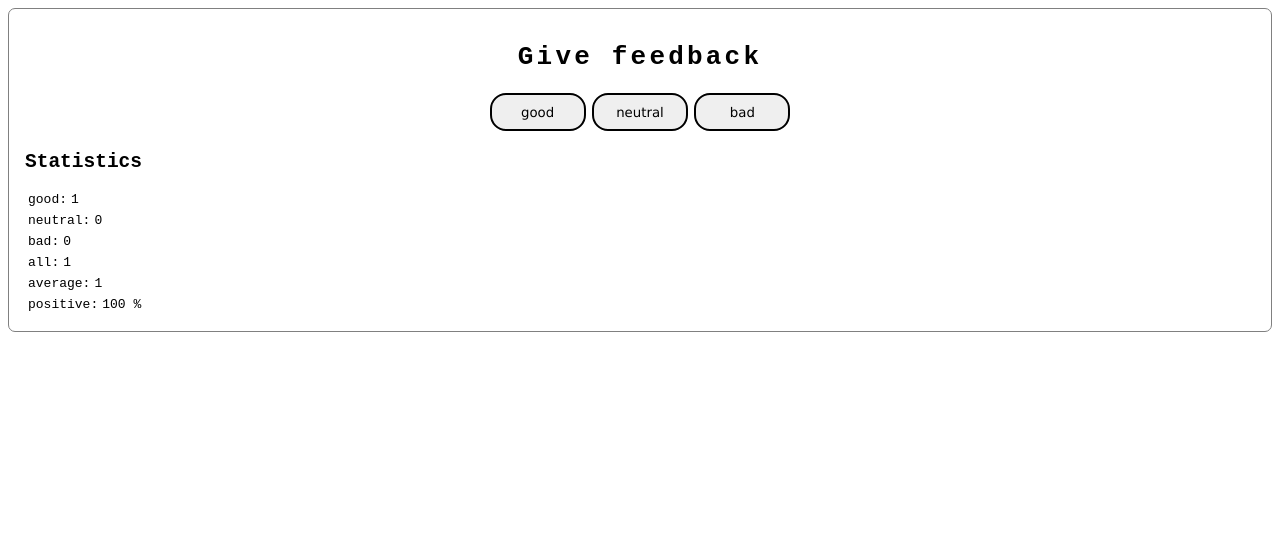
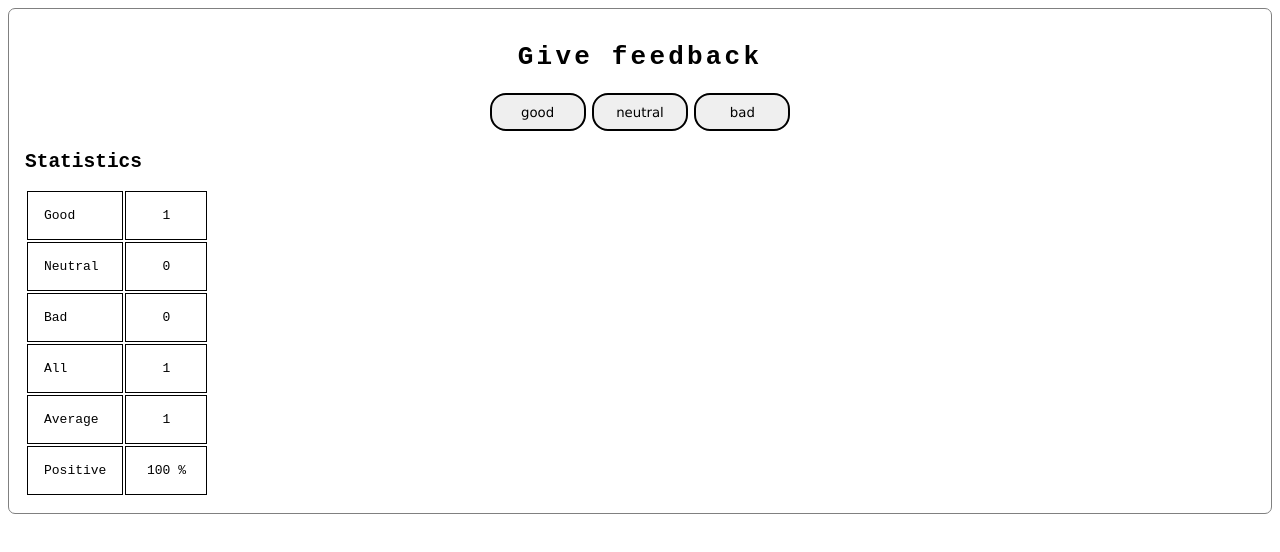
Before and after one commit to Saima445/02-react-unicafe, a React app: page / in a window 1280 px wide. Both pictures are taken after a click on the button "good". Shown: the top 552 px of the page. Built offline with nearby package versions, Linux system fonts and the light colour scheme; the HTML template or start-up script is replaced by a standard one.

Commit message:
09 muokattu taulukon sijoittelua. Nyt tehtävä oikein ja ohjeiden mukainen. 1.11 valmis.

```diff
--- a/src/App.css
+++ b/src/App.css
@@ -23,5 +23,15 @@ button {
 }
 
 button:hover {
-  background-color: rgb(144, 220, 253);
+  background-color: rgb(169, 220, 241);
 }
+
+td {
+  border: 1px solid black;
+  padding: 1rem;
+}
+
+.tdvalues {
+  text-align: center;
+  width: 3rem;
+}
--- a/src/App.jsx
+++ b/src/App.jsx
@@ -12,14 +12,14 @@ const App = () => {
     if (all === 0) {
       return 0;
     } else {
-      return (good * 1 + neutral * 0 + bad * -1) / all;
+      return Math.round(((good * 1 + neutral * 0 + bad * -1) / all) * 10) / 10;
     }
   };
   const positivePercentage = () => {
     if (all === 0) {
       return 0;
     } else {
-      return (good / all) * 100;
+      return Math.round((good / all) * 1000) / 10;
     }
   };
 
@@ -28,14 +28,74 @@ const App = () => {
       return <p>No feedback given</p>;
     } else {
       return (
-        <>
-          <Statistic value={good} text="good" />
-          <Statistic value={neutral} text="neutral" />
-          <Statistic value={bad} text="bad" />
-          <Statistic value={all} text="all" />
-          <Statistic value={average()} text="average" />
-          <Statistic value={positivePercentage()} text="positive" text2="%" />
-        </>
+        <Statistic
+          good={good}
+          neutral={neutral}
+          bad={bad}
+          all={all}
+          average={average()}
+          positive={positivePercentage()}
+        />
+        // <>
+        //   <Statistic value={good} text="good" />
+        //   <Statistic value={neutral} text="neutral" />
+        //   <Statistic value={bad} text="bad" />
+        //   <Statistic value={all} text="all" />
+        //   <Statistic value={average()} text="average" />
+        //   <Statistic value={positivePercentage()} text="positive" text2="%" />
+        // </>
+        // <table>
+        //   <tbody>
+        //     <tr>
+        //       <td>
+        //         <Statistic text="Good" />
+        //       </td>
+        //       <td>
+        //         <Statistic value={good} />
+        //       </td>
+        //     </tr>
+        //     <tr>
+        //       <td>
+        //         <Statistic text="Neutral" />
+        //       </td>
+        //       <td>
+        //         <Statistic value={neutral} />
+        //       </td>
+        //     </tr>
+        //     <tr>
+        //       <td>
+        //         <Statistic text="Bad" />
+        //       </td>
+        //       <td>
+        //         <Statistic value={bad} />
+        //       </td>
+        //     </tr>
+        //     <tr>
+        //       <td>
+        //         <Statistic text="All" />
+        //       </td>
+        //       <td>
+        //         <Statistic value={all} />
+        //       </td>
+        //     </tr>
+        //     <tr>
+        //       <td>
+        //         <Statistic text="Average" />
+        //       </td>
+        //       <td>
+        //         <Statistic value={average()} />
+        //       </td>
+        //     </tr>
+        //     <tr>
+        //       <td>
+        //         <Statistic text="Positive" />
+        //       </td>
+        //       <td>
+        //         <Statistic value={positivePercentage()} text2="%" />
+        //       </td>
+        //     </tr>
+        //   </tbody>
+        // </table>
       );
     }
   };
--- a/src/components/Statistic.jsx
+++ b/src/components/Statistic.jsx
@@ -1,14 +1,24 @@
 import StatisticLine from "./StatisticLine";
 
-const Statistic = (props) => {
+const Statistic = ({ good, neutral, bad, all, average, positive }) => {
   return (
-    <section>
-      <StatisticLine
-        text={props.text}
-        text2={props.text2}
-        value={props.value}
-      />
-    </section>
+    <table>
+      <tbody>
+        <StatisticLine text="Good" value={good} />
+        <StatisticLine text="Neutral" value={neutral} />
+        <StatisticLine text="Bad" value={bad} />
+        <StatisticLine text="All" value={all} />
+        <StatisticLine text="Average" value={average} />
+        <StatisticLine text="Positive" text2="%" value={positive} />
+      </tbody>
+    </table>
+    // <section>
+    //   <StatisticLine
+    //     text={props.text}
+    //     text2={props.text2}
+    //     value={props.value}
+    //   />
+    // </section>
   );
 };
 
--- a/src/components/StatisticLine.jsx
+++ b/src/components/StatisticLine.jsx
@@ -1,16 +1,14 @@
 const StatisticLine = (props) => {
   return (
-    <table>
-      <tbody>
-        <tr>
-          <td>{props.text}:</td>
-          <td>
-            {props.value} {props.text2}
-          </td>
-        </tr>
-      </tbody>
-    </table>
+    <tr>
+      <td>{props.text}</td>
+      <td className="tdvalues">
+        {props.value} {props.text2}
+      </td>
+    </tr>
+    // <p>
+    //   {props.text} <span>{props.value}</span> {props.text2}
+    // </p>
   );
 };
-
 export default StatisticLine;
```
